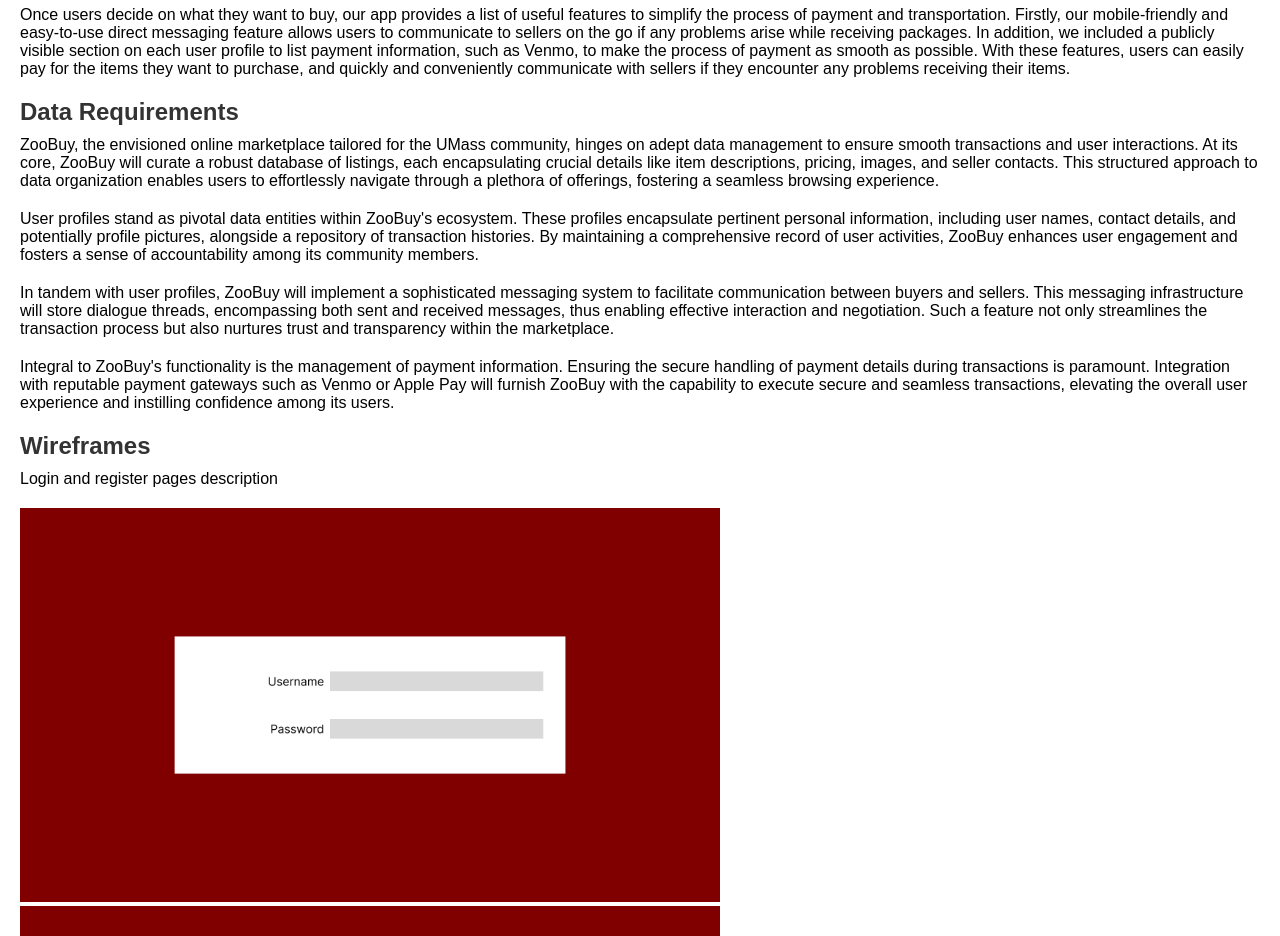
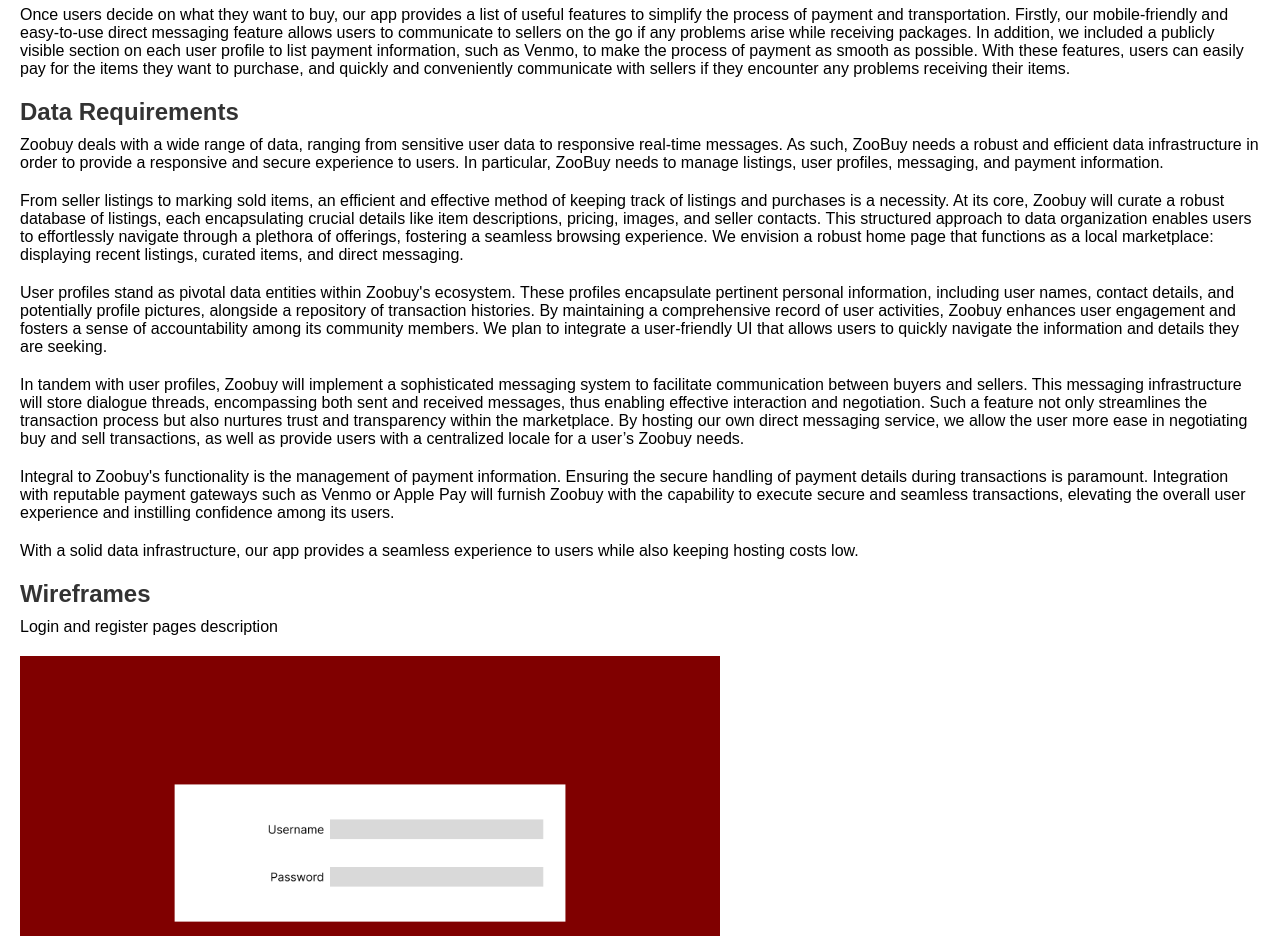
Before and after one commit to hannajiangg/326-Group-Project, a website: page src/docs/milestone-01/index.html in a window 1280 px wide. Shown: the part 800-1736 px from the top of the page. Drawn offline with Linux system fonts and the light colour scheme.

Commit message:
Updated Data Requirements

```diff
--- a/src/docs/milestone-01/index.html
+++ b/src/docs/milestone-01/index.html
@@ -122,41 +122,56 @@
 
     <section id="data-requirements">
       <h2 id="dataReqsHeading">Data Requirements</h2>
-      <p id="dataPar1">
-        ZooBuy, the envisioned online marketplace tailored for the UMass
-        community, hinges on adept data management to ensure smooth
-        transactions and user interactions. At its core, ZooBuy will curate a
-        robust database of listings, each encapsulating crucial details like
-        item descriptions, pricing, images, and seller contacts. This
-        structured approach to data organization enables users to effortlessly
-        navigate through a plethora of offerings, fostering a seamless
-        browsing experience.
+      <p id="dataPar4">
+        Zoobuy deals with a wide range of data, ranging from sensitive user data to responsive real-time messages.
+        As such, ZooBuy needs a robust and efficient data infrastructure in order to provide a responsive and secure
+        experience to users.
+        In particular, ZooBuy needs to manage listings, user profiles, messaging, and payment information.
       </p>
-      <p id="dataPar2">
-        User profiles stand as pivotal data entities within ZooBuy's
-        ecosystem. These profiles encapsulate pertinent personal information,
-        including user names, contact details, and potentially profile
-        pictures, alongside a repository of transaction histories. By
-        maintaining a comprehensive record of user activities, ZooBuy enhances
-        user engagement and fosters a sense of accountability among its
-        community members.
+
+      <p id="dataPar4">
+        From seller listings to marking sold items, an efficient and effective method of keeping track of listings and
+        purchases is a necessity.
+        At its core, Zoobuy will curate a robust database of listings, each encapsulating crucial details like item
+        descriptions, pricing, images, and seller contacts.
+        This structured approach to data organization enables users to effortlessly navigate through a plethora of
+        offerings, fostering a seamless browsing experience.
+        We envision a robust home page that functions as a local marketplace: displaying recent listings, curated items,
+        and direct messaging.
       </p>
-      <p id="dataPar3">
-        In tandem with user profiles, ZooBuy will implement a sophisticated
-        messaging system to facilitate communication between buyers and
-        sellers. This messaging infrastructure will store dialogue threads,
-        encompassing both sent and received messages, thus enabling effective
-        interaction and negotiation. Such a feature not only streamlines the
-        transaction process but also nurtures trust and transparency within
-        the marketplace.
+
+      <p id="dataPar4">
+        User profiles stand as pivotal data entities within Zoobuy's ecosystem.
+        These profiles encapsulate pertinent personal information, including user names, contact details, and
+        potentially profile pictures, alongside a repository of transaction histories.
+        By maintaining a comprehensive record of user activities, Zoobuy enhances user engagement and fosters a sense of
+        accountability among its community members.
+        We plan to integrate a user-friendly UI that allows users to quickly navigate the information and details they
+        are seeking.
       </p>
+
       <p id="dataPar4">
-        Integral to ZooBuy's functionality is the management of payment
-        information. Ensuring the secure handling of payment details during
-        transactions is paramount. Integration with reputable payment gateways
-        such as Venmo or Apple Pay will furnish ZooBuy with the capability to
-        execute secure and seamless transactions, elevating the overall user
-        experience and instilling confidence among its users.
+        In tandem with user profiles, Zoobuy will implement a sophisticated messaging system to facilitate communication
+        between buyers and sellers.
+        This messaging infrastructure will store dialogue threads, encompassing both sent and received messages, thus
+        enabling effective interaction and negotiation.
+        Such a feature not only streamlines the transaction process but also nurtures trust and transparency within the
+        marketplace.
+        By hosting our own direct messaging service, we allow the user more ease in negotiating buy and sell
+        transactions, as well as provide users with a centralized locale for a user’s Zoobuy needs.
+      </p>
+
+      <p id="dataPar4">
+        Integral to Zoobuy's functionality is the management of payment information.
+        Ensuring the secure handling of payment details during transactions is paramount.
+        Integration with reputable payment gateways such as Venmo or Apple Pay will furnish Zoobuy with the capability
+        to execute secure and seamless transactions, elevating the overall user experience and instilling confidence
+        among its users.
+      </p>
+
+      <p id="dataPar4">
+        With a solid data infrastructure, our app provides a seamless experience to users while also keeping hosting
+        costs low.
       </p>
     </section>
 
```
